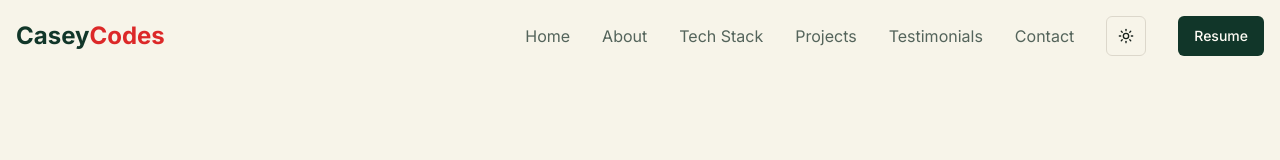
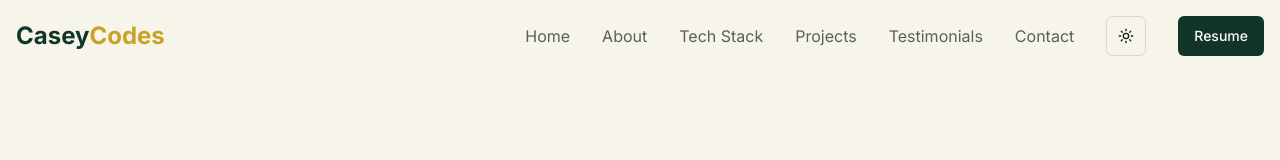
Before and after one commit to CaseyR1221/portfolio-2026, a Next.js app: page / in a window 1280 px wide. Shown: the top 160 px of the page. Built offline with nearby package versions, Linux system fonts and the light colour scheme.

Commit message:
style: update navbar brand color to championship gold
Co-authored-by: Casey Rowlands <44381344+CaseyR1221@users.noreply.github.com>

```diff
--- a/components/navbar.tsx
+++ b/components/navbar.tsx
@@ -50,7 +50,7 @@ export default function Navbar() {
       <div className="container mx-auto px-4 py-4">
         <div className="flex items-center justify-between">
           <button onClick={() => scrollToSection("home")} className="text-2xl font-bold text-primary">
-            Casey<span className="text-destructive">Codes</span>
+            Casey<span className="text-championship-gold">Codes</span>
           </button>
 
           {/* Desktop Navigation */}
```
